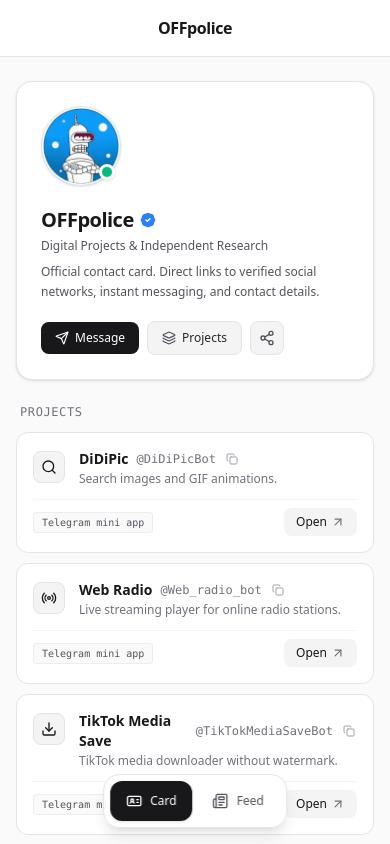
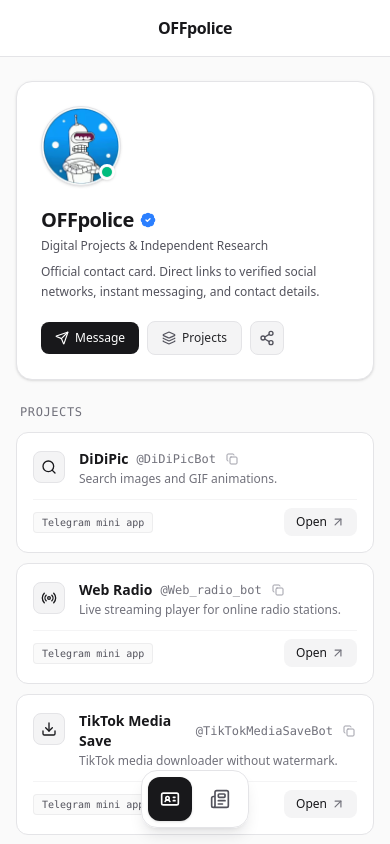
Before and after one commit to OFFpolice/offpolice.pro, a React (Vite) app: page / in a window 390 px wide. Shown: the top 844 px of the page. Built offline with nearby package versions, Linux system fonts and the light colour scheme.

Commit message:
refactor: update layout spacing and navigation UI
Adjust main content and footer left padding to improve responsiveness. Increase navigation icon sizes and clean up mobile layout styles.

```diff
--- a/src/App.tsx
+++ b/src/App.tsx
@@ -70,7 +70,7 @@ export default function App() {
       />
 
       {/* Main Content Layout */}
-      <main className="flex-1 max-w-3xl w-full mx-auto px-4 sm:px-6 md:pl-44 xl:pl-6 pl-safe pr-safe pt-6 sm:pt-8 pb-12 space-y-6 sm:space-y-7">
+      <main className="flex-1 max-w-3xl w-full mx-auto px-4 sm:px-6 md:pl-24 lg:pl-6 pl-safe pr-safe pt-6 sm:pt-8 pb-12 space-y-6 sm:space-y-7">
         {activeTab === 'card' ? (
           <>
             {/* Profile Card with smooth entrance */}
--- a/src/components/FloatingNavbar.tsx
+++ b/src/components/FloatingNavbar.tsx
@@ -27,12 +27,12 @@ export const FloatingNavbar: React.FC<FloatingNavbarProps> = ({
     {
       id: 'card',
       label: t.navCard,
-      icon: <IdCard className="w-4 h-4 shrink-0" />,
+      icon: <IdCard className="w-5 h-5 shrink-0" />,
     },
     {
       id: 'feed',
       label: t.navFeed,
-      icon: <Newspaper className="w-4 h-4 shrink-0" />,
+      icon: <Newspaper className="w-5 h-5 shrink-0" />,
     },
   ];
 
@@ -42,7 +42,7 @@ export const FloatingNavbar: React.FC<FloatingNavbarProps> = ({
       aria-label={t.navLabel}
       className="fixed z-40 bottom-[max(1rem,calc(0.75rem+var(--safe-area-bottom)))] left-1/2 -translate-x-1/2 md:bottom-auto md:top-[calc(3.5rem+var(--safe-area-top)+1.75rem)] md:left-4 lg:left-6 xl:left-8 md:translate-x-0"
     >
-      <div className="flex flex-row md:flex-col items-center md:items-stretch gap-1 p-1.5 rounded-2xl bg-white/90 dark:bg-zinc-900/90 backdrop-blur-md border border-zinc-200 dark:border-zinc-800 shadow-lg shadow-zinc-900/10 dark:shadow-black/40 transition-colors duration-150">
+      <div className="flex flex-row md:flex-col items-center gap-1.5 p-1.5 rounded-2xl bg-white/90 dark:bg-zinc-900/90 backdrop-blur-md border border-zinc-200 dark:border-zinc-800 shadow-lg shadow-zinc-900/10 dark:shadow-black/40 transition-colors duration-150">
         {items.map((item) => {
           const isActive = activeTab === item.id;
           return (
@@ -51,15 +51,16 @@ export const FloatingNavbar: React.FC<FloatingNavbarProps> = ({
               id={`nav-tab-${item.id}`}
               type="button"
               onClick={() => handleSelect(item.id)}
+              aria-label={item.label}
+              title={item.label}
               aria-current={isActive ? 'page' : undefined}
-              className={`min-h-[40px] md:min-h-[42px] px-4 md:px-3.5 py-2 flex items-center justify-center md:justify-start gap-2 rounded-xl text-xs font-medium whitespace-nowrap shrink-0 transition-colors duration-150 cursor-pointer focus-visible:outline-none focus-visible:ring-2 focus-visible:ring-zinc-900 dark:focus-visible:ring-zinc-100 ${
+              className={`w-11 h-11 flex items-center justify-center rounded-xl transition-colors duration-150 cursor-pointer focus-visible:outline-none focus-visible:ring-2 focus-visible:ring-zinc-900 dark:focus-visible:ring-zinc-100 ${
                 isActive
                   ? 'bg-zinc-900 text-white dark:bg-zinc-100 dark:text-zinc-900 shadow-sm'
                   : 'text-zinc-600 dark:text-zinc-400 hover:text-zinc-900 dark:hover:text-zinc-100 hover:bg-zinc-100/80 dark:hover:bg-zinc-800/70'
               }`}
             >
               {item.icon}
-              <span>{item.label}</span>
             </button>
           );
         })}
--- a/src/components/Footer.tsx
+++ b/src/components/Footer.tsx
@@ -57,7 +57,7 @@ export const Footer: React.FC<FooterProps> = ({
       id="app-footer"
       className="w-full mt-10 pt-6 pb-[calc(5.75rem+var(--safe-area-bottom))] md:pb-[max(1.5rem,calc(1.5rem+var(--safe-area-bottom)))] border-t border-zinc-200 dark:border-zinc-800 text-[11px] text-zinc-500 dark:text-zinc-400 font-mono"
     >
-      <div className="max-w-3xl mx-auto px-4 sm:px-6 md:pl-44 xl:pl-6 flex flex-col sm:flex-row items-center justify-between gap-4">
+      <div className="max-w-3xl mx-auto px-4 sm:px-6 md:pl-24 lg:pl-6 flex flex-col sm:flex-row items-center justify-between gap-4">
         {/* Copyright & domain link */}
         <div className="flex flex-col items-center sm:items-start text-center sm:text-left gap-0.5">
           <p className="text-zinc-700 dark:text-zinc-300 font-medium">
```
